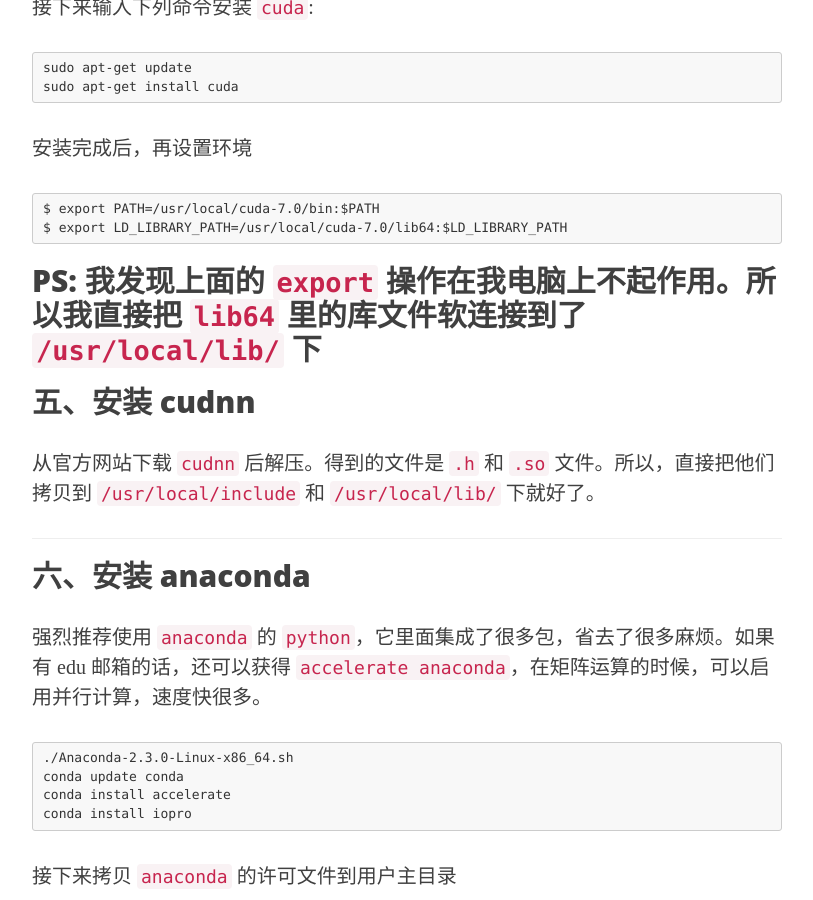
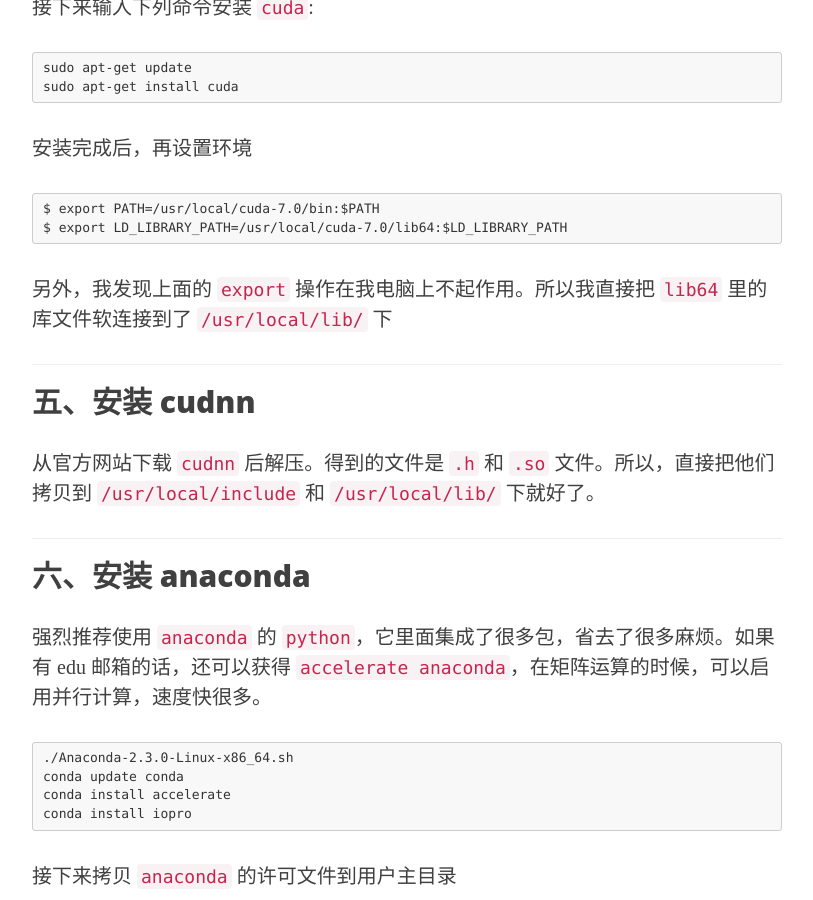
Before and after one commit to Coldmooon/coldmooon.github.io, a Jekyll site: the page built from _posts/2015-08-03-caffe_install.markdown, in a window 1280 px wide and 900 px high, scrolled down 3021 px. Shown: the whole window, without its empty margins (233-1046 px from the left). Built offline with Jekyll 4.4.1, drawn with Linux system fonts in a browser that asks for light colours; nearby versions of some CDN libraries; comment, search, counter and statistics services are not loaded.

Commit message:
update chapter 4

````diff
--- a/_posts/2015-08-03-caffe_install.markdown
+++ b/_posts/2015-08-03-caffe_install.markdown
@@ -108,7 +108,8 @@ $ export PATH=/usr/local/cuda-7.0/bin:$PATH
 $ export LD_LIBRARY_PATH=/usr/local/cuda-7.0/lib64:$LD_LIBRARY_PATH
 ```
 
-PS: 我发现上面的 `export` 操作在我电脑上不起作用。所以我直接把 `lib64` 里的库文件软连接到了 `/usr/local/lib/` 下
+另外，我发现上面的 `export` 操作在我电脑上不起作用。所以我直接把 `lib64` 里的库文件软连接到了 `/usr/local/lib/` 下
+
 --------------------------------
 
 ## 五、安装 cudnn
````
